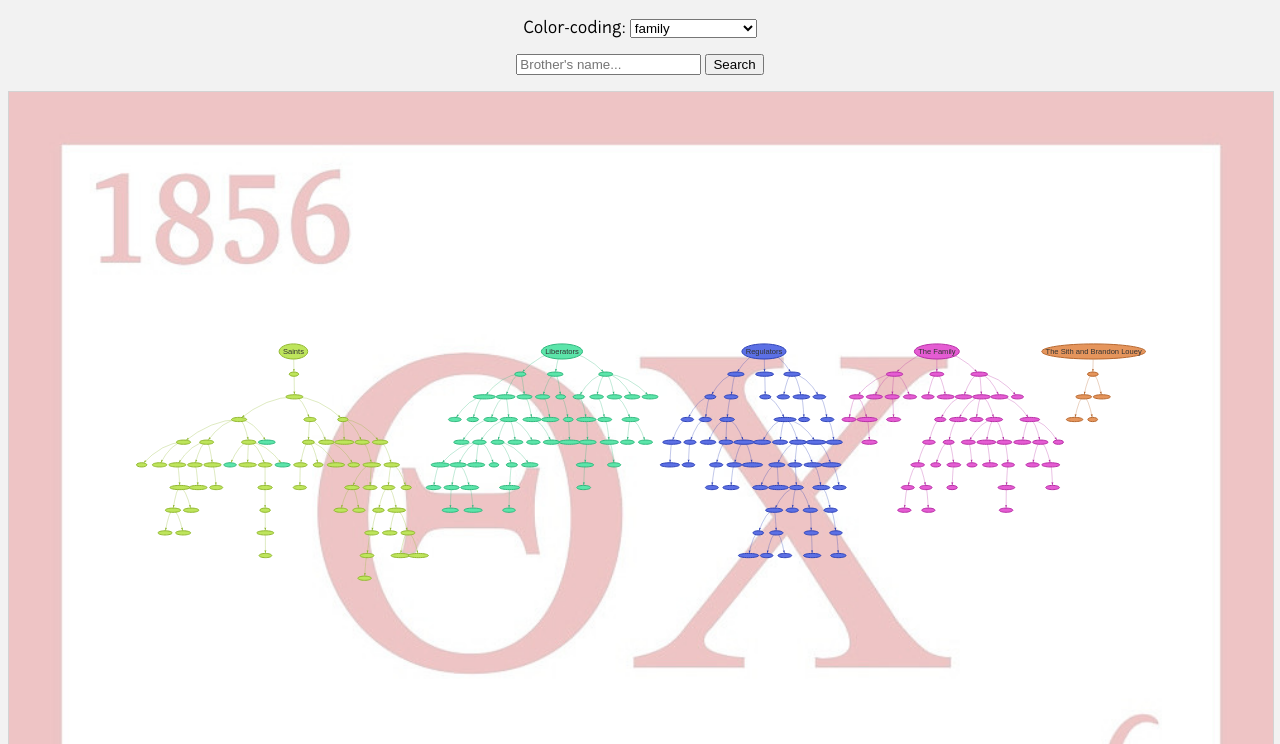
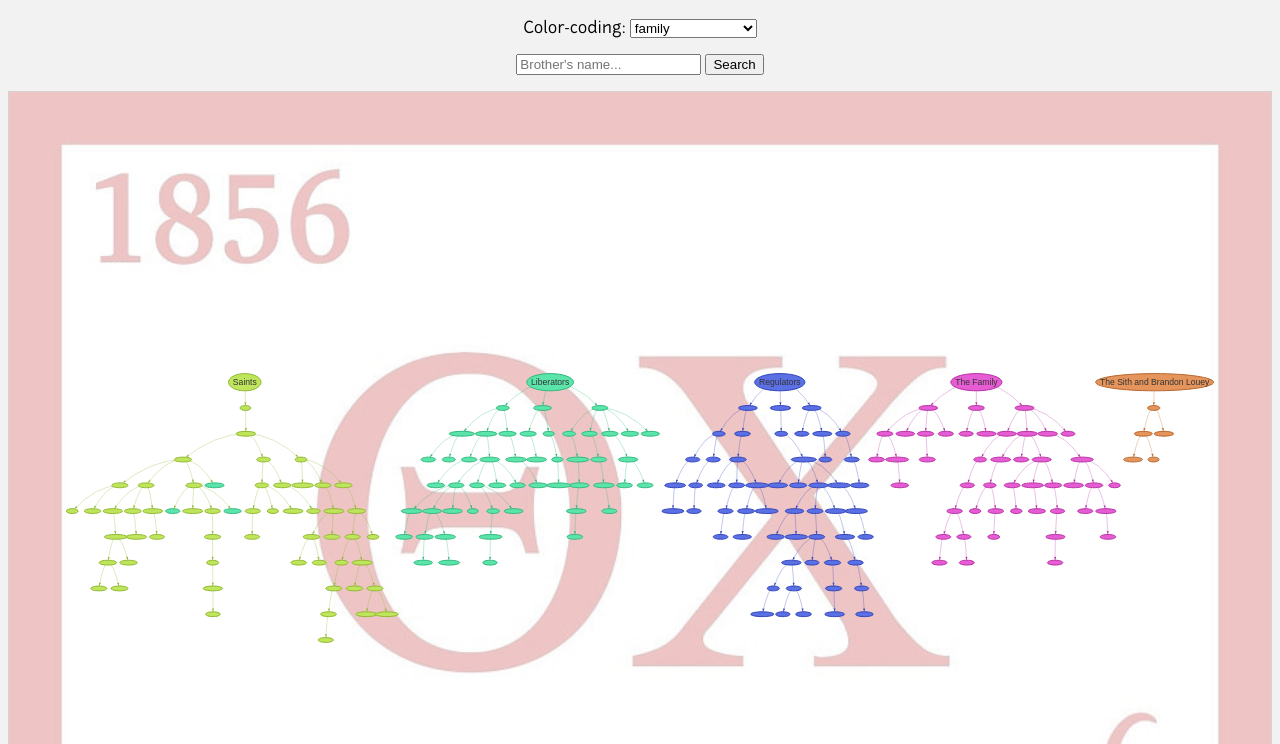
Before and after one commit to nfischer/framily-tree, a website: page index.html in a window 1280 px wide. Shown: the part 56-800 px from the top of the page. Drawn offline with nearby package versions, Linux system fonts and the light colour scheme.

Commit message:
Hold aspect ratio with CSS
This uses CSS (padding-bottom) to hold the Network to the 3:2 aspect
ratio (the ratio of the flag image), replacing the JavaScript code from
before.

This might help resolve issue #16, but it's hard enough to reproduce
that I'm not sure.

Issue #16

```diff
--- a/css/main.css
+++ b/css/main.css
@@ -7,10 +7,17 @@ body {
   font-family: Junction, sans;
   text-align: center;
 }
+/* Aspect ratio based on https://stackoverflow.com/a/10441480 */
 #mynetwork {
+  position: absolute;
+  top: 0; bottom: 0; left: 0; right: 0;
+
   background-image: url("../resources/thetachiflagmodified.jpg");
   background-size: 100%;
-  width: 100%;
-  height: 60em;
   border: 1px solid lightgrey;
 }
+div.stretchy-wrapper {
+  width: 100%;
+  padding-bottom: 66%; /* 3:2, the flag's aspect ratio */
+  position: relative;
+}
--- a/index.html
+++ b/index.html
@@ -30,7 +30,9 @@
 </div>
 <br/>
 
+<div class="stretchy-wrapper">
 <div id="mynetwork"></div>
+</div>
 
 <p id="selection"></p>
 </body>
--- a/main.js
+++ b/main.js
@@ -276,16 +276,6 @@
 }
 
 $(document).ready(function () {
-  // Size the network appropriately
-  function onZoom() {
-    var ratio = 2 / 3; // the aspect ratio of the background image
-    var cw = $('#mynetwork').width();
-    $('#mynetwork').css({ 'height': (cw * ratio) + 'px' });
-  }
-  // Apply this when the document loads, or window resizes
-  $(document).ready(onZoom);
-  $(window).resize(onZoom);
-
   // Start the first draw
   draw();
 
```
